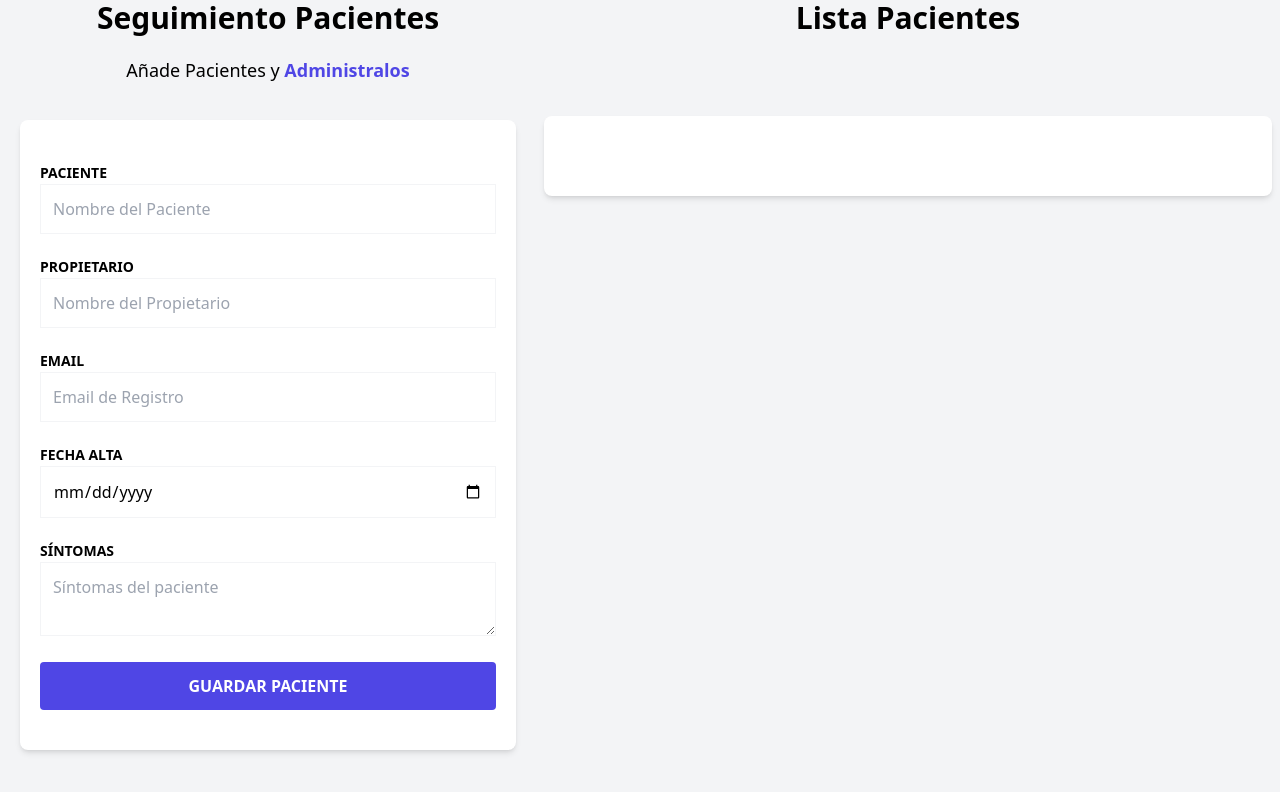
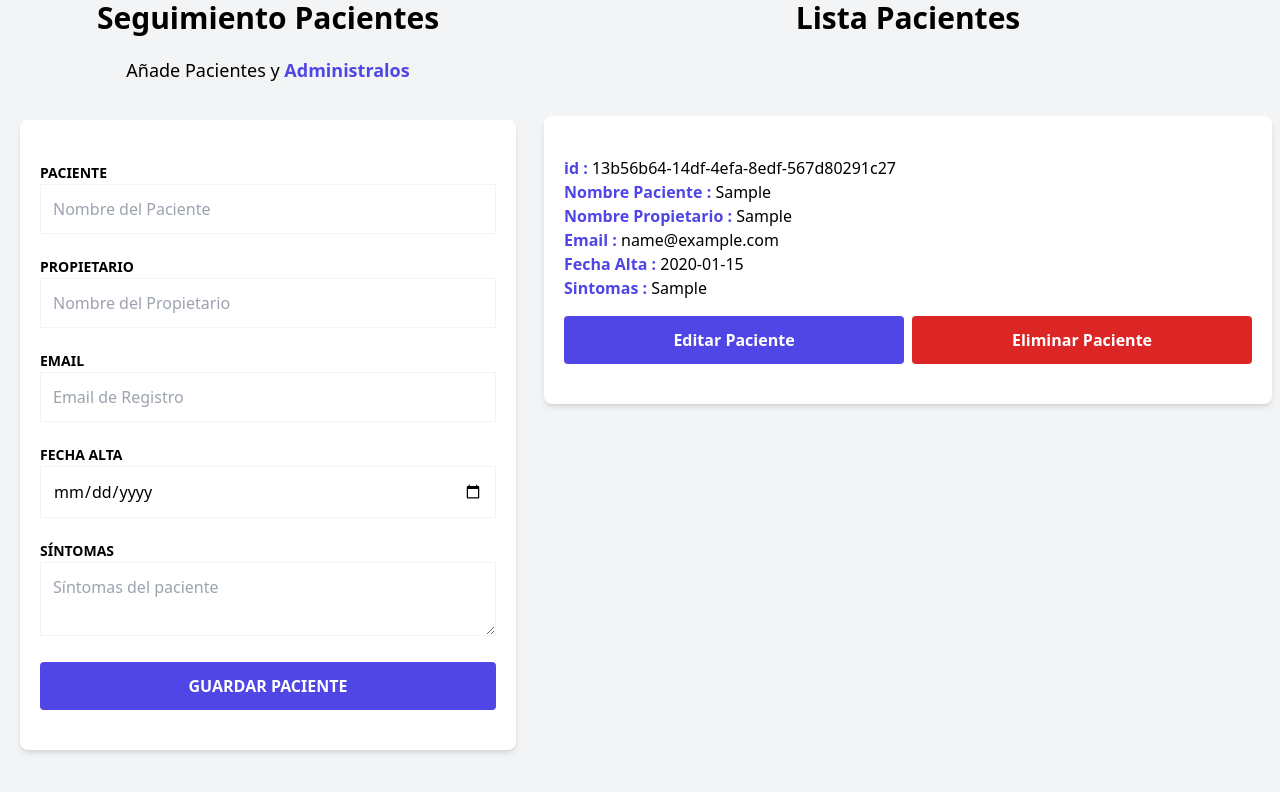
Before and after one commit to Franklin-Gomez/Pacientes-zustand, a React (Vite) app: page / in a window 1280 px wide. Both pictures are taken after typing "Sample", "Sample", "name@example.com", "2020-01-15", "Sample" into the empty fields and a click on the input "Guardar Paciente". Shown: the part 224-1016 px from the top of the page. Built offline with nearby package versions, Linux system fonts and the light colour scheme.

Commit message:
finish ui/ux PatientList

```diff
--- a/src/Components/PatienDetails.tsx
+++ b/src/Components/PatienDetails.tsx
@@ -1,12 +1,33 @@
 import { Patient } from "../types"
+import PatientDetailList from "./PatientDetailList"
 
 type PatientListProps = {
-    patient : Patient[]
+    patients : Patient
 }
 
-export default function PatienDetails( { patient } : PatientListProps) {
+export default function PatienDetails( { patients } : PatientListProps) {
   return (
-    <div>
+    <div >
+        <PatientDetailList label = 'id' valor={patients.id } />
+        <PatientDetailList label = 'Nombre Paciente' valor={patients.name } />
+        <PatientDetailList label = 'Nombre Propietario' valor={patients.caretaker } />
+        <PatientDetailList label = 'Email' valor={patients.email } />
+        <PatientDetailList label = 'Fecha Alta' valor={patients.date.toString() } />
+        <PatientDetailList label = 'Sintomas' valor={patients.symptoms } />
+
+        <div className=" flex flex-col gap-2 md:flex-row ">
+
+            <button
+                type="button"
+                className=" py-3 px-6 font-bold text-white bg-indigo-600 rounded mt-4 w-full ml:w-1/2  cursor-pointer hover:bg-indigo-950 "
+            > Editar Paciente </button>
+
+            <button
+                type="button"
+                className=" py-3 px-6 font-bold text-white bg-red-600 rounded mt-4  w-full ml:w-1/2 cursor-pointer hover:bg-red-950"
+            > Eliminar Paciente </button>
+
+        </div>
 
     </div>
   )
--- /dev/null
+++ b/src/Components/PatientDetailList.tsx
@@ -0,0 +1,13 @@
+
+type PatientDetailsList = {
+    label : string
+    valor : string
+}
+
+export default function PatientDetailList( { label , valor } : PatientDetailsList ) {
+  return (
+    <>
+      <p className=" font-bold text-indigo-600"> { label } :  {' '}  <span className=" font-normal text-black  "> { valor} </span></p>
+    </>
+  )
+}
--- a/src/Components/PatientList.tsx
+++ b/src/Components/PatientList.tsx
@@ -15,7 +15,7 @@ export default function PatientList() {
                         <div className=" bg-white shadow-md rounded-lg py-10 px-5 my-20 mx-2">
                             <PatienDetails
                                 key={patient.id}
-                                patient={patiens}
+                                patients={patient}
                             />
                         </div>
                     )}
```
